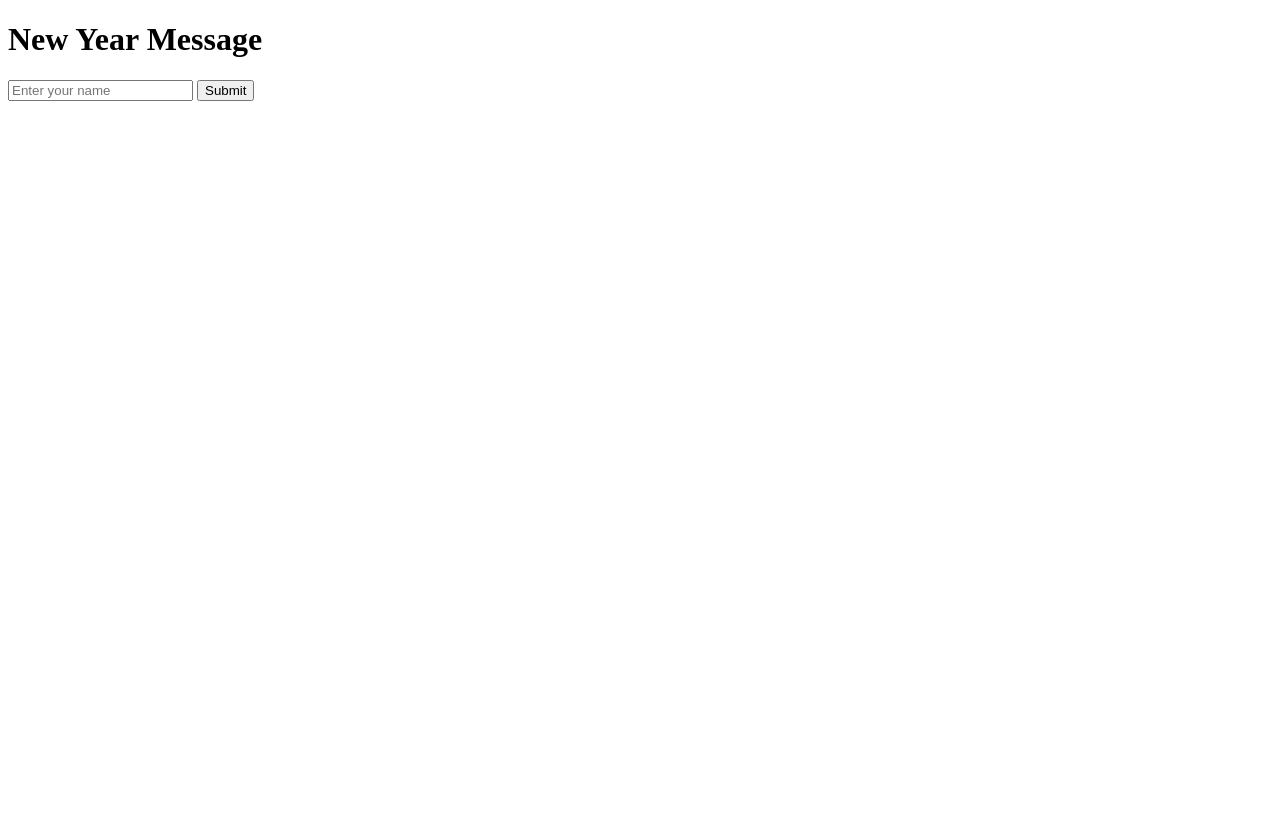
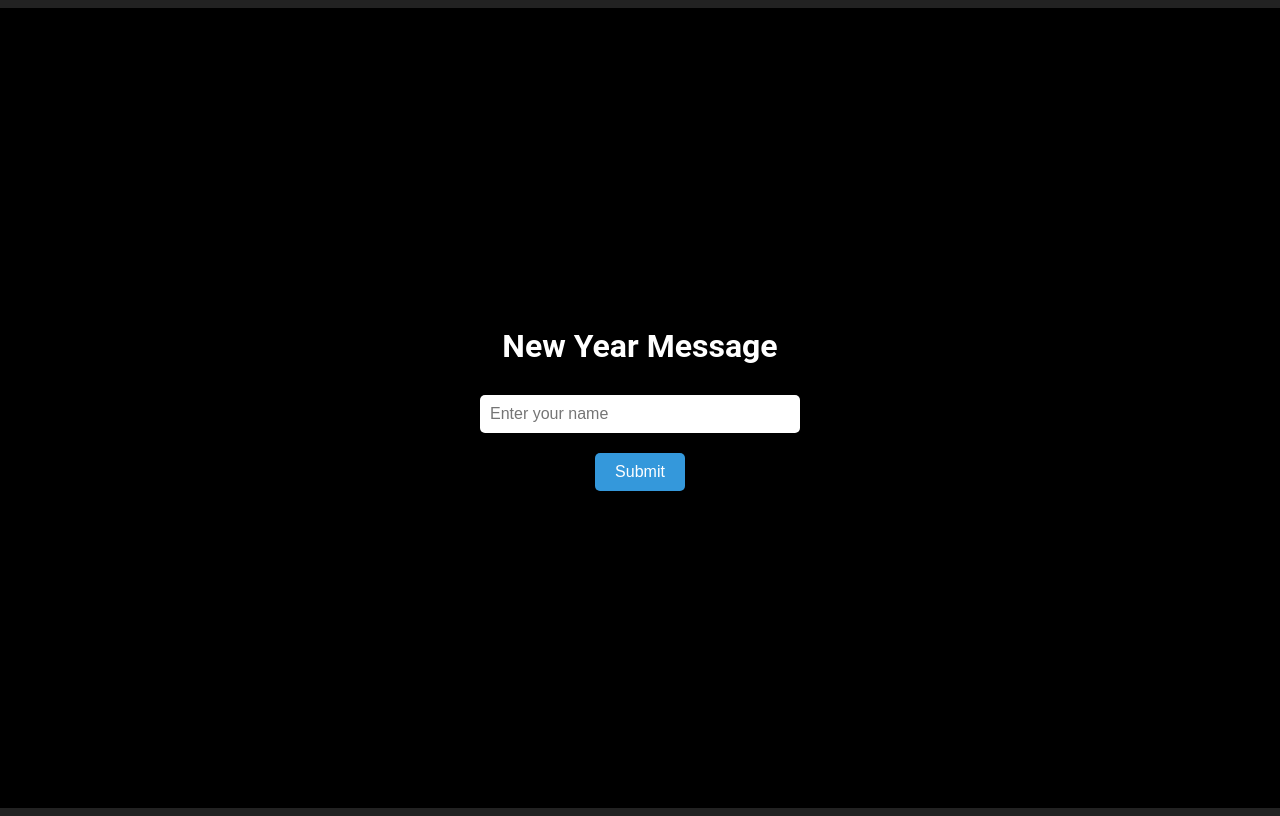
Before and after one commit to spiderb59/particleJsDemo, a plain HTML site: page index.html in a window 1280 px wide. Drawn offline with nearby package versions, Linux system fonts and the light colour scheme.

Commit message:
added css path

```diff
--- a/index.html
+++ b/index.html
@@ -4,7 +4,7 @@
 	<meta charset="UTF-8">
 	<title>New 2080 Year Message</title>
 	<meta name="viewport" content="width=device-width, initial-scale=1.0">
-	 <link rel="stylesheet" href="asseets/styles.css">
+	 <link rel="stylesheet" href="asseets/style.css">
 </head>
 <body>
 	<h1>New Year Message</h1>
```
